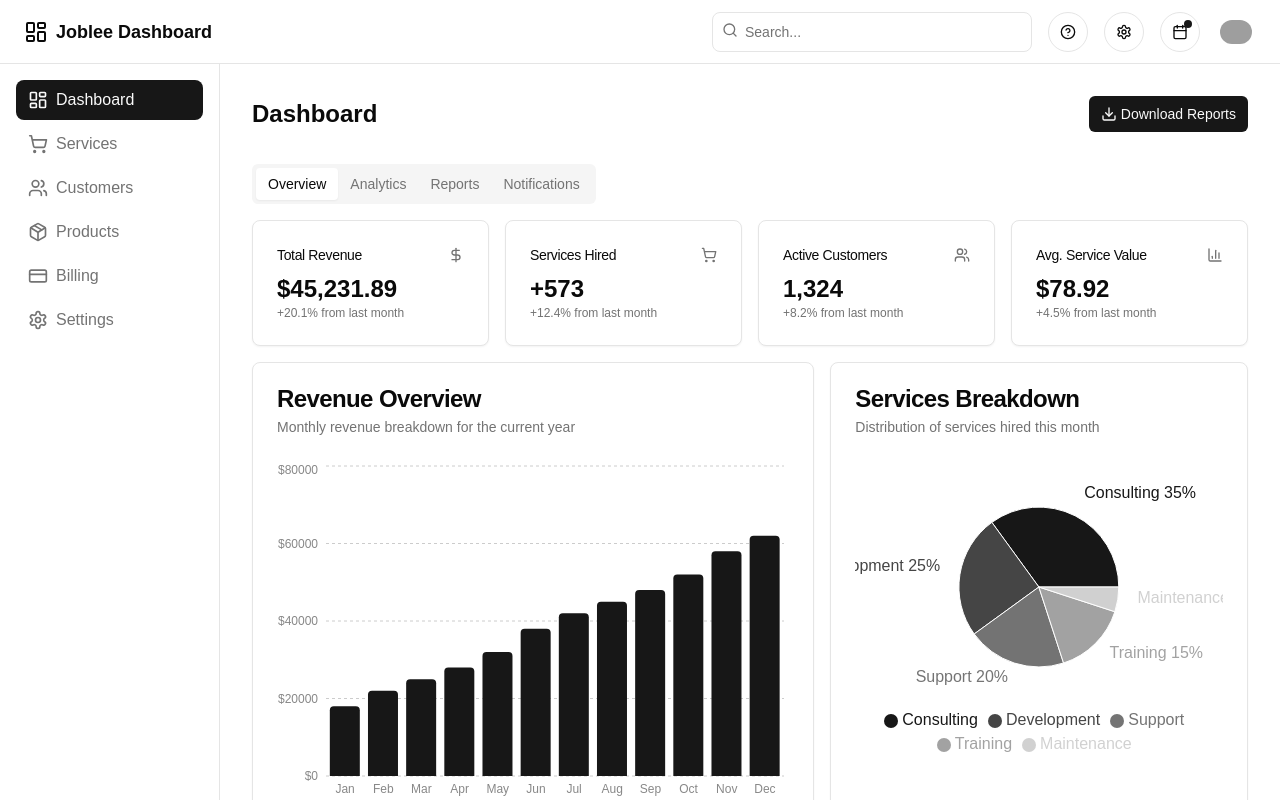
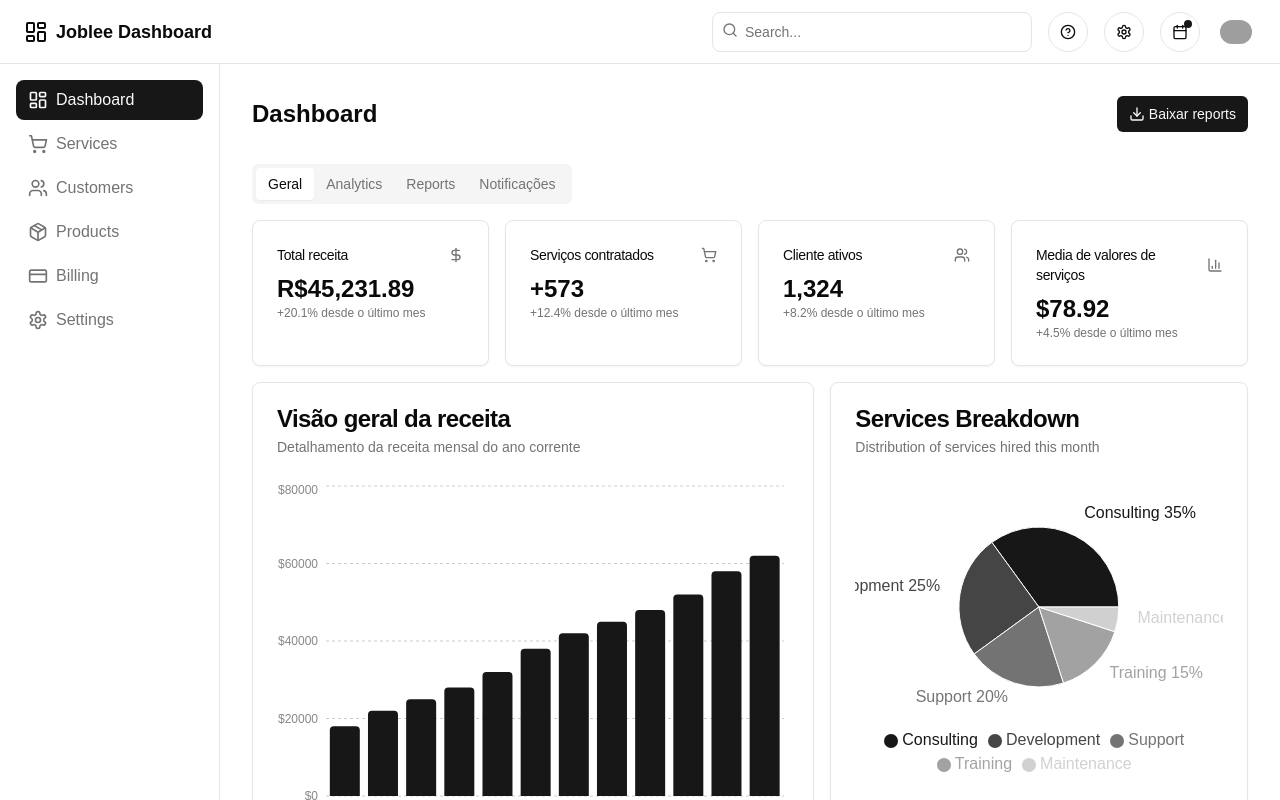
Before and after one commit to felipenovax/backoffice-joblee, a Next.js app: page / in a window 1280 px wide. Shown: the top 800 px of the page. Built offline with nearby package versions, Linux system fonts and the light colour scheme; grey boxes are pictures that could not be loaded.

Commit message:
change title

```diff
--- a/components/dashboard.tsx
+++ b/components/dashboard.tsx
@@ -178,64 +178,64 @@ export default function Dashboard() {
             <h1 className="text-lg font-semibold md:text-2xl">Dashboard</h1>
             <Button size="sm" className="ml-auto gap-1">
               <Download className="h-4 w-4" />
-              Download Reports
+              Baixar reports
             </Button>
           </div>
           <Tabs defaultValue="overview" className="space-y-4">
             <TabsList>
-              <TabsTrigger value="overview">Overview</TabsTrigger>
+              <TabsTrigger value="overview">Geral</TabsTrigger>
               <TabsTrigger value="analytics">Analytics</TabsTrigger>
               <TabsTrigger value="reports">Reports</TabsTrigger>
-              <TabsTrigger value="notifications">Notifications</TabsTrigger>
+              <TabsTrigger value="notifications">Notificações</TabsTrigger>
             </TabsList>
             <TabsContent value="overview" className="space-y-4">
               <div className="grid gap-4 md:grid-cols-2 lg:grid-cols-4">
                 <Card>
                   <CardHeader className="flex flex-row items-center justify-between space-y-0 pb-2">
-                    <CardTitle className="text-sm font-medium">Total Revenue</CardTitle>
+                    <CardTitle className="text-sm font-medium">Total receita</CardTitle>
                     <DollarSign className="h-4 w-4 text-muted-foreground" />
                   </CardHeader>
                   <CardContent>
-                    <div className="text-2xl font-bold">$45,231.89</div>
-                    <p className="text-xs text-muted-foreground">+20.1% from last month</p>
+                    <div className="text-2xl font-bold">R$45,231.89</div>
+                    <p className="text-xs text-muted-foreground">+20.1% desde o último mes</p>
                   </CardContent>
                 </Card>
                 <Card>
                   <CardHeader className="flex flex-row items-center justify-between space-y-0 pb-2">
-                    <CardTitle className="text-sm font-medium">Services Hired</CardTitle>
+                    <CardTitle className="text-sm font-medium">Serviços contratados</CardTitle>
                     <ShoppingCart className="h-4 w-4 text-muted-foreground" />
                   </CardHeader>
                   <CardContent>
                     <div className="text-2xl font-bold">+573</div>
-                    <p className="text-xs text-muted-foreground">+12.4% from last month</p>
+                    <p className="text-xs text-muted-foreground">+12.4% desde o último mes</p>
                   </CardContent>
                 </Card>
                 <Card>
                   <CardHeader className="flex flex-row items-center justify-between space-y-0 pb-2">
-                    <CardTitle className="text-sm font-medium">Active Customers</CardTitle>
+                    <CardTitle className="text-sm font-medium">Cliente ativos</CardTitle>
                     <Users className="h-4 w-4 text-muted-foreground" />
                   </CardHeader>
                   <CardContent>
                     <div className="text-2xl font-bold">1,324</div>
-                    <p className="text-xs text-muted-foreground">+8.2% from last month</p>
+                    <p className="text-xs text-muted-foreground">+8.2% desde o último mes</p>
                   </CardContent>
                 </Card>
                 <Card>
                   <CardHeader className="flex flex-row items-center justify-between space-y-0 pb-2">
-                    <CardTitle className="text-sm font-medium">Avg. Service Value</CardTitle>
+                    <CardTitle className="text-sm font-medium">Media de valores de serviços</CardTitle>
                     <BarChart3 className="h-4 w-4 text-muted-foreground" />
                   </CardHeader>
                   <CardContent>
                     <div className="text-2xl font-bold">$78.92</div>
-                    <p className="text-xs text-muted-foreground">+4.5% from last month</p>
+                    <p className="text-xs text-muted-foreground">+4.5% desde o último mes</p>
                   </CardContent>
                 </Card>
               </div>
               <div className="grid gap-4 md:grid-cols-2 lg:grid-cols-7">
                 <Card className="col-span-4">
                   <CardHeader>
-                    <CardTitle>Revenue Overview</CardTitle>
-                    <CardDescription>Monthly revenue breakdown for the current year</CardDescription>
+                    <CardTitle>Visão geral da receita</CardTitle>
+                    <CardDescription>Detalhamento da receita mensal do ano corrente</CardDescription>
                   </CardHeader>
                   <CardContent className="pl-2">
                     <RevenueChart />
```
